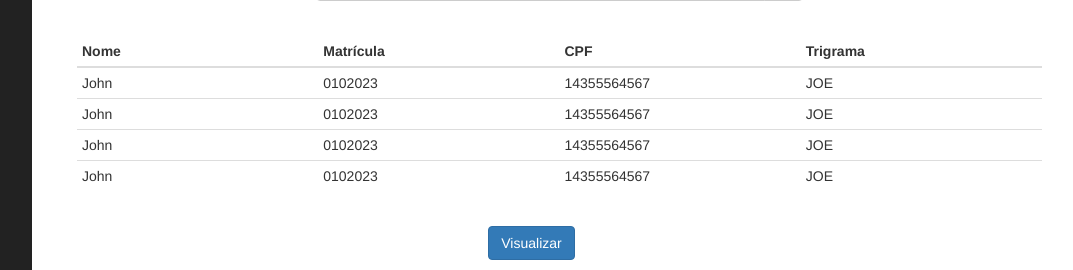
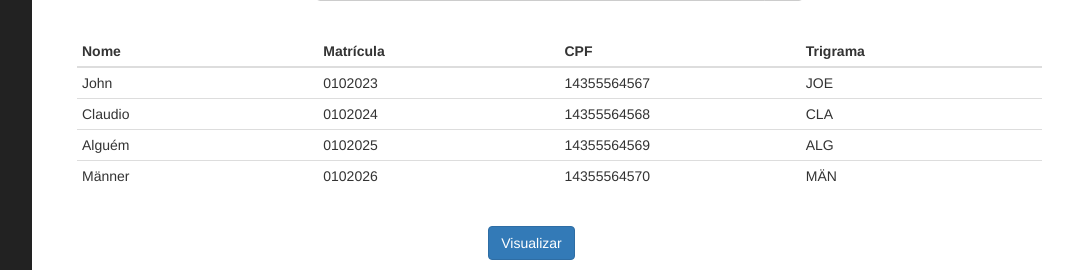
Before and after one commit to BrunoCampana/ORF_XV_CIGS_SGDIS, a PHP site: page /resultadoPessoal.php in a window 1280 px wide; the page is wider, and only the part inside the window is pictured. Shown: the part 591-861 px from the top of that part, without its empty margins (193-1266 px from the left). Run offline with PHP 8.4, Linux system fonts and the light colour scheme; a stand-in replaces the project's code that opens the database connection.

Commit message:
caio v1.8

```diff
--- a/resultadoPessoal.php
+++ b/resultadoPessoal.php
@@ -92,28 +92,28 @@
                                 <td>JOE</td>
                               </tr>
                               <tr class="text_data selected_grey">
-                                <td>John</td>
-                                <td class="matricula">0102023</td>
-                                <td>14355564567</td>
-                                <td>JOE</td>
+                                <td>Claudio</td>
+                                <td class="matricula">0102024</td>
+                                <td>14355564568</td>
+                                <td>CLA</td>
                               </tr>
                               <tr class="text_data selected_grey">
-                                <td>John</td>
-                                <td class="matricula">0102023</td>
-                                <td>14355564567</td>
-                                <td>JOE</td>
+                                <td>Alguém</td>
+                                <td class="matricula">0102025</td>
+                                <td>14355564569</td>
+                                <td>ALG</td>
                               </tr>
                               <tr class="text_data selected_grey">
-                                <td>John</td>
-                                <td class="matricula">0102023</td>
-                                <td>14355564567</td>
-                                <td>JOE</td>
+                                <td>Männer</td>
+                                <td class="matricula">0102026</td>
+                                <td>14355564570</td>
+                                <td>MÄN</td>
                               </tr>
                               <tr class="text_data selected_grey">
-                                <td>John</td>
-                                <td class="matricula">0102023</td>
-                                <td>14355564567</td>
-                                <td>JOE</td>
+                                <td>Caio</td>
+                                <td class="matricula">0102027</td>
+                                <td>14355564571</td>
+                                <td>CAI</td>
                               </tr>
                               <tr class="text_data selected_grey">
                                 <td>John</td>
```
Also changed, not shown: resultadoCurso.php (+12 -36 lines), resultadoTurma.php (+9 -39 lines).
